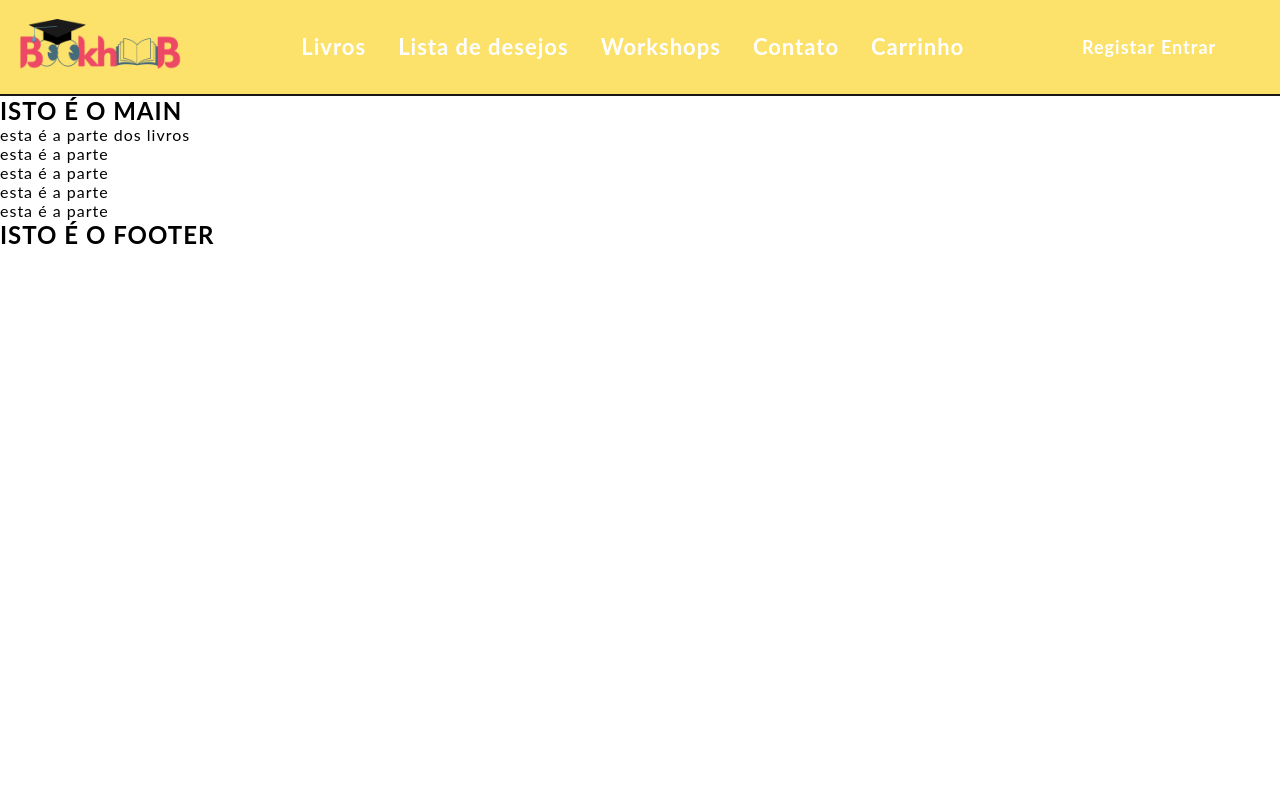
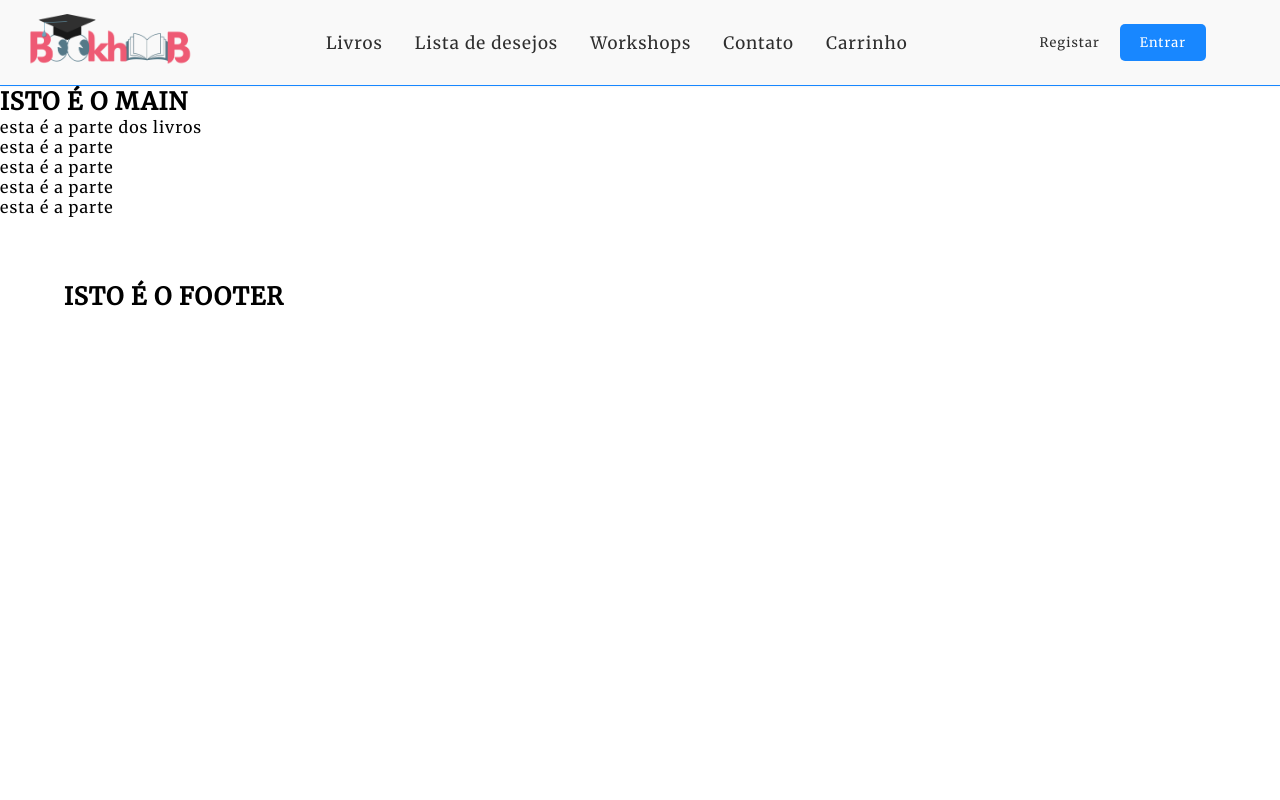
Before and after one commit to GomesGuilhermePT07/bookhub, a PHP site: page / in a window 1280 px wide. Run offline with PHP 8.4, Linux system fonts and the light colour scheme; some web fonts are replaced.

Commit message:
acabei o header

```diff
--- a/assets/css/index_style.css
+++ b/assets/css/index_style.css
@@ -1,8 +1,9 @@
 @import url('https://fonts.google.apis.com/css2?family=Lato');
+@import url('https://fonts.googleapis.com/css2?family=Merriweather&display=swap');
 
 *{
     letter-spacing: 1px;
-    font-family: 'Lato';
+    font-family: 'Merriweather', serif;
     margin: 0;
     padding: 0;
     flex-wrap: wrap;
@@ -10,11 +11,16 @@
 
 :root{
     --color-dark1: #181818;
+    --color-dark2: #a4a4a4;
+    --color-header2: #f9f9f9;
     --color-red1: #e52b4b;
-    --color-header: #fce16b;
-    --color-letters-header: #696969;
     --color-footer: #ede6d6;
     --color-white: #ffffff;
+    --color-blue1: #007bff;
+    --color-blue2: #0056b3;
+    /*--color-header1: #d3d3d3;
+    --color-header2: #f2f2f2;
+    --color-header3: #e8f0ff;*/
 }
 
 body{
@@ -23,15 +29,17 @@ body{
 }
 
 header{
-    font-weight: bold;
+    font-weight: normal;
     display: flex;
     justify-content: space-around;
-    border-bottom: 2px solid var(--color-dark1);
     align-items: center;
     gap: 1rem;
-    padding: .8rem;
-    min-height: 60px;
-    background-color: var(--color-header);
+    padding: .5rem 1rem;
+    min-height: 50px;
+    background-color: var(--color-header2);
+    border-bottom: 1px solid var(--color-blue1);
+    opacity: 0.9;
+    box-shadow: 0 1px 2px rgba(0, 0, 0, 0.05);
 }
 
 .box-img-header{
@@ -52,37 +60,37 @@ nav{
 }
 
 .nav-links{
-    font-size: 22px;
+    font-size: 17px;
     text-decoration: none;
-    color: var(--color-white);
-}
-
-.nav-links:hover{
     color: var(--color-dark1);
-    transition: .4s;
-}
-
-.nav-links:not(:hover){
-    color: var(--color-white);
-    transition: .4s;
+    font-weight: 400;
+    transition: color 0.3s ease;
 }
 
 .btn-action-ref, .btn-action-ref1{
-    font-size: 18px;
+    font-size: 13px;
     text-decoration: none;
-    color: var(--color-white);
+    color: var(--color-dark1);
 }
 
 .btn-action-ref1{
+    text-decoration: none;
+    color: var(--color-white);
+    background-color: var(--color-blue1);
+    padding: 10px 20px;
+    border-radius: 5px;
     margin-left: -7rem;
+    display: inline-block;
+    transition: background-color 0.3s ease;
 }
 
-.btn-action-ref:hover, .btn-action-ref1:hover{
-    color: var(--color-dark1);
-    transition: .4s;
+.btn-action-ref1:hover{
+    background-color: var(--color-blue2);
 }
 
-.btn-action-ref:not(:hover), .btn-action-ref1:not(:hover){
-    color: var(--color-white);
-    transition: .4s;
+footer{
+    padding: 4rem;
+    display: flex;
+    flex-direction: column;
+    gap: 2rem;
 }
--- a/index.html
+++ b/index.html
@@ -6,6 +6,7 @@
     <meta name="viewport" content="width=device-width, initial-scale=1.0">
     <link rel="stylesheet" href="https://cdnjs.cloudflare.com/ajax/libs/font-awesome/6.4.0/css/all.min.css">
     <link rel="stylesheet" href="../Módulo Projeto/assets/css/index_style.css">
+    <link href="https://fonts.googleapis.com/css2?family=Merriweather&display=swap" rel="stylesheet">
     <title>BOOKhub</title>
 </head>
 <body>
```
